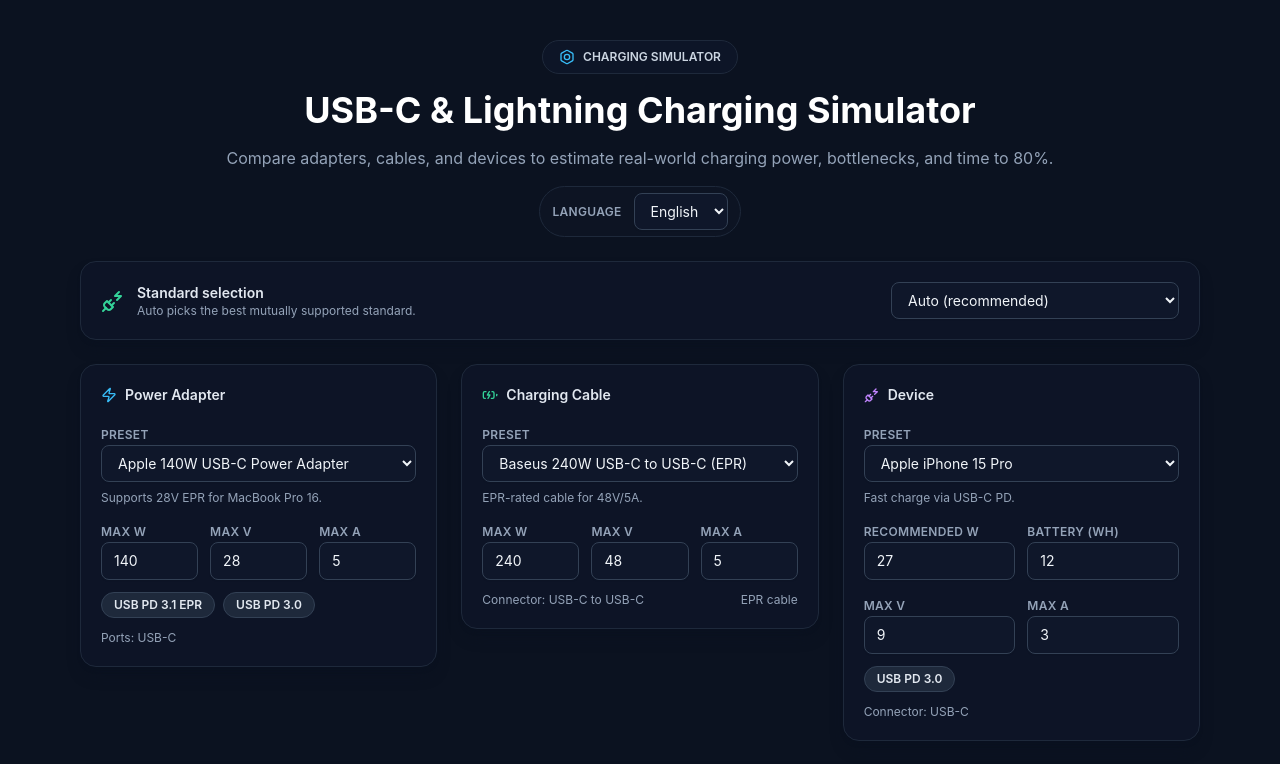
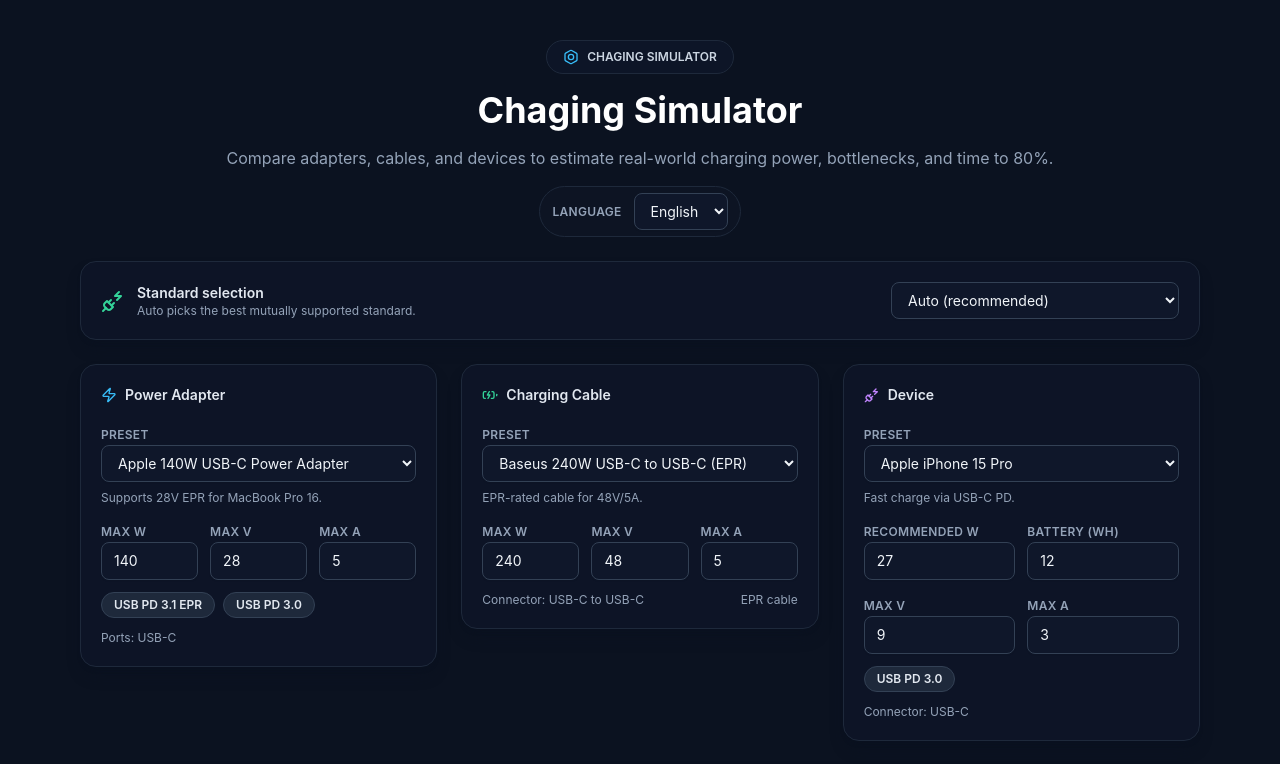
Before and after one commit to utahca/charging-simulator, a React (Vite) app: page / in a window 1280 px wide. Shown: the top 764 px of the page. Built offline with nearby package versions, Linux system fonts and the light colour scheme; the HTML template or start-up script is replaced by a standard one.

Commit message:
Rename app title to Chaging Simulator

```diff
--- a/src/i18n/en.ts
+++ b/src/i18n/en.ts
@@ -1,7 +1,7 @@
 const en = {
   languageLabel: "Language",
-  appBadge: "Charging Simulator",
-  appTitle: "USB-C & Lightning Charging Simulator",
+  appBadge: "Chaging Simulator",
+  appTitle: "Chaging Simulator",
   appSubtitle:
     "Compare adapters, cables, and devices to estimate real-world charging power, bottlenecks, and time to 80%.",
   standardSelectionTitle: "Standard selection",
--- a/src/i18n/ja.ts
+++ b/src/i18n/ja.ts
@@ -1,7 +1,7 @@
 const ja = {
   languageLabel: "言語",
-  appBadge: "充電シミュレーター",
-  appTitle: "USB-C & Lightning 充電シミュレーター",
+  appBadge: "Chaging Simulator",
+  appTitle: "Chaging Simulator",
   appSubtitle:
     "アダプター・ケーブル・デバイスを比較し、実際の充電出力、ボトルネック、80%までの時間を見積もります。",
   standardSelectionTitle: "規格の選択",
```
